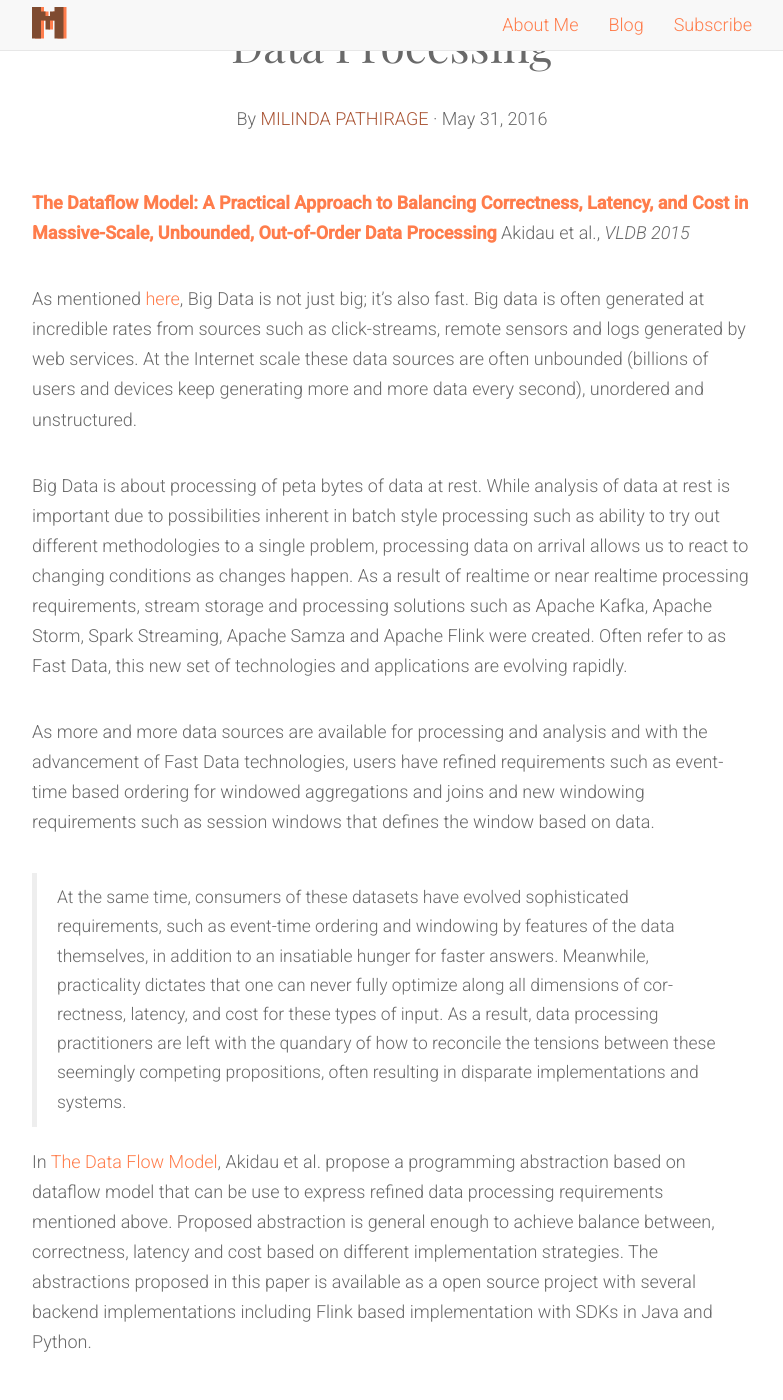
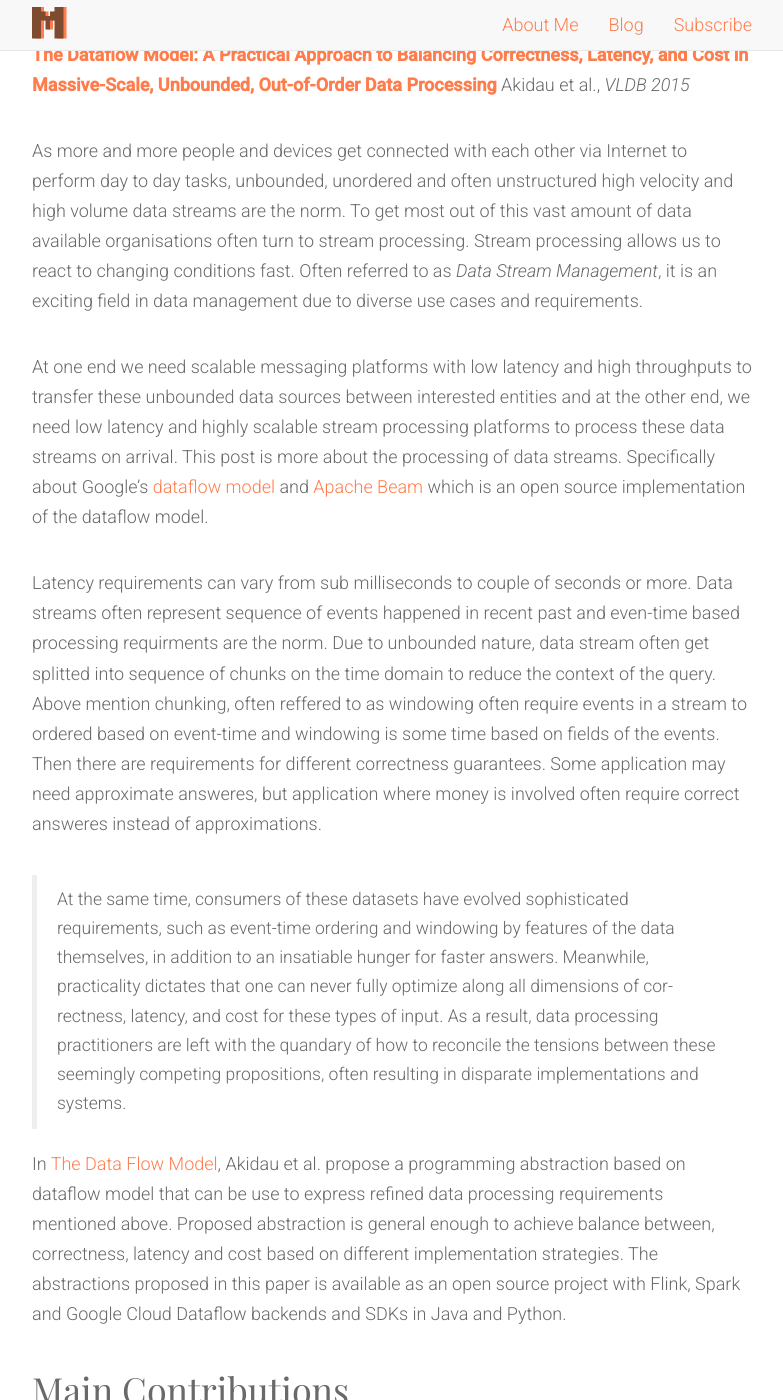
Before and after one commit to milinda/milinda.github.io, a Jekyll site: the page built from _posts/2016-05-31-the-dataflow-model.md, in a window 1280 px wide and 1400 px high, scrolled down 224 px. Shown: the whole window, without its empty margins (248-1031 px from the left). Built offline with Jekyll 4.4.1, drawn with Linux system fonts in a browser that asks for light colours; some web fonts are replaced; some of the changed text lies outside the part shown.

Commit message:
edited the intro

```diff
--- a/_posts/2016-05-31-the-dataflow-model.md
+++ b/_posts/2016-05-31-the-dataflow-model.md
@@ -2,24 +2,26 @@
 type: post
 layout: post
 blog: true
-title: "The Dataflow Model: A Practical Approach to Balancing Correctness, Latency, and Cost in Massive-Scale, Unbounded, Out-of-Order Data Processing"
+title: "The Dataflow Model and Apache Beam"
 categories: research
 tags: dataflow, stream-processing, streaming-sql
 ---
 
 **[The Dataflow Model: A Practical Approach to Balancing Correctness, Latency, and Cost in Massive-Scale, Unbounded, Out-of-Order Data Processing](http://www.vldb.org/pvldb/vol8/p1792-Akidau.pdf)** Akidau et al., *VLDB 2015*
 
-As mentioned [here](http://www.infoworld.com/article/2608040/big-data/fast-data--the-next-step-after-big-data.html), Big Data is not just big; it's also fast. Big data is often generated at incredible rates from sources such as click-streams, remote sensors and logs generated by web services. At the Internet scale these data sources are often unbounded (billions of users and devices keep generating more and more data every second), unordered and unstructured.
+As more and more people and devices get connected with each other via Internet to perform day to day tasks, unbounded, unordered and often unstructured high velocity and high volume data streams are the norm. To get most out of this vast amount of data available organisations often turn to stream processing. Stream processing allows us to react to changing conditions fast. Often referred to as *Data Stream Management*, it is an exciting field in data management due to diverse use cases and requirements.
 
-Big Data is about processing of peta bytes of data at rest. While analysis of data at rest is important due to possibilities inherent in batch style processing such as ability to try out different methodologies to a single problem, processing data on arrival allows us to react to changing conditions as changes happen. As a result of realtime or near realtime processing requirements, stream storage and processing solutions such as Apache Kafka, Apache Storm, Spark Streaming, Apache Samza and Apache Flink were created. Often refer to as Fast Data, this new set of technologies and applications are evolving rapidly.
+At one end we need scalable messaging platforms with low latency and high throughputs to transfer these unbounded data sources between interested entities and at the other end, we need low latency and highly scalable stream processing platforms to process these data streams on arrival. This post is more about the processing of data streams. Specifically about Google's [dataflow model](http://www.vldb.org/pvldb/vol8/p1792-Akidau.pdf) and [Apache Beam](http://beam.incubator.apache.org) which is an open source implementation of the dataflow model.
 
-As more and more data sources are available for processing and analysis and with the advancement of Fast Data technologies, users have refined requirements such as event-time based ordering for windowed aggregations and joins and new windowing requirements such as session windows that defines the window based on data.
+Latency requirements can vary from sub milliseconds to couple of seconds or more. Data streams often represent sequence of events happened in recent past and even-time based processing requirments are the norm. Due to unbounded nature, data stream often get splitted into sequence of chunks on the time domain to reduce the context of the query. Above mention chunking, often reffered to as windowing often require events in a stream to ordered based on event-time and windowing is some time based on fields of the events. Then there are requirements for different correctness guarantees. Some application may need approximate answeres, but application where money is involved often require correct answeres instead of approximations.
 
 > At the same time, consumers of these datasets have evolved sophisticated requirements, such as event-time ordering and windowing by features of the data themselves, in addition to an insatiable hunger for faster answers. Meanwhile, practicality dictates that one can never fully optimize along all dimensions of cor- rectness, latency, and cost for these types of input. As a result, data processing practitioners are left with the quandary of how to reconcile the tensions between these seemingly competing propositions, often resulting in disparate implementations and systems.
 
-In [The Data Flow Model](http://www.vldb.org/pvldb/vol8/p1792-Akidau.pdf), Akidau et al. propose a programming abstraction based on dataflow model that can be use to express refined data processing requirements mentioned above. Proposed abstraction is general enough to achieve balance between, correctness, latency and cost based on different implementation strategies. The abstractions proposed in this paper is available as a open source project with several backend implementations including Flink based implementation with SDKs in Java and Python.
+In [The Data Flow Model](http://www.vldb.org/pvldb/vol8/p1792-Akidau.pdf), Akidau et al. propose a programming abstraction based on dataflow model that can be use to express refined data processing requirements mentioned above. Proposed abstraction is general enough to achieve balance between, correctness, latency and cost based on different implementation strategies. The abstractions proposed in this paper is available as an open source project with Flink, Spark and Google Cloud Dataflow backends and SDKs in Java and Python.
 
-## Main Contributions and Motivation
+## Main Contributions
+
+
 
 ## Compare this with existing work
 
```
